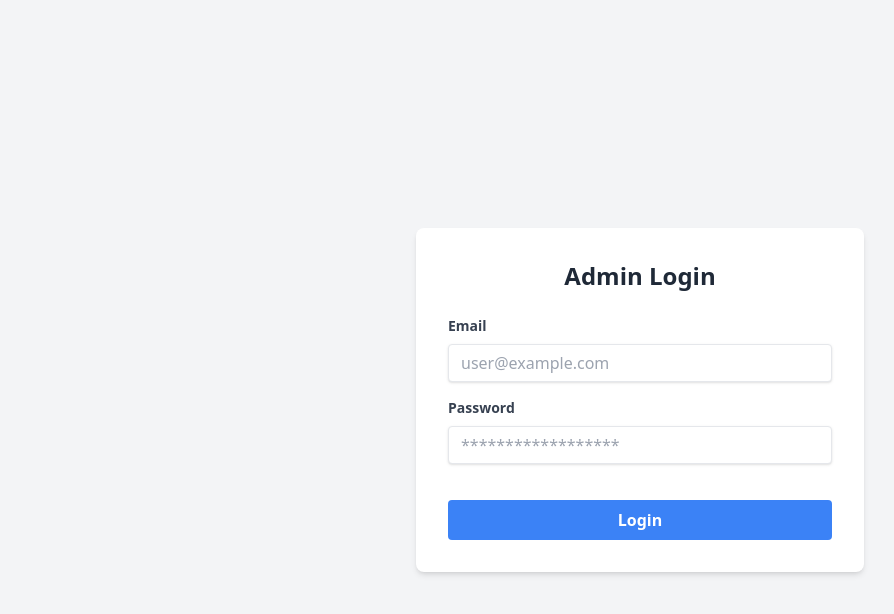
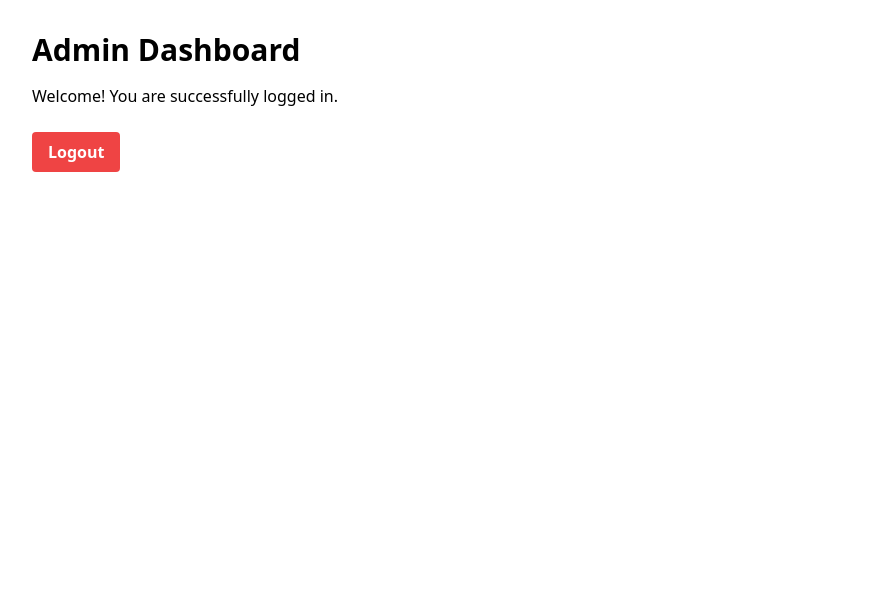
Before and after one commit to mohamadsolkhannawawi/article-project-frontend, a React app: page / in a window 1280 px wide. Shown: the top 614 px of the page, without its empty margins (0-894 px from the left). Built offline with nearby package versions, Linux system fonts and the light colour scheme; sample sign-in values are in the browser's storage; the HTML template or start-up script is replaced by a standard one.

Commit message:
feat(auth): Implement protected routing and login redirect

```diff
--- a/src/App.jsx
+++ b/src/App.jsx
@@ -1,9 +1,53 @@
 import React from "react";
+import { BrowserRouter, Routes, Route, Navigate } from "react-router-dom";
+import { useAuth } from "./context/AuthContext";
 import LoginPage from "./pages/LoginPage";
-import "./index.css"; // Make sure Tailwind styles are imported
+import DashboardPage from "./pages/DashboardPage";
+import ProtectedRoute from "./components/ProtectedRoute"; // Import the gatekeeper
+import "./index.css";
 
 function App() {
-    return <LoginPage />;
+    const { isAuthenticated } = useAuth();
+
+    return (
+        <BrowserRouter>
+            <Routes>
+                {/*
+          Public Route: /login
+          If the user is already authenticated, redirect them to the dashboard.
+          Otherwise, show the LoginPage.
+        */}
+                <Route
+                    path="/login"
+                    element={
+                        isAuthenticated ? (
+                            <Navigate to="/" replace />
+                        ) : (
+                            <LoginPage />
+                        )
+                    }
+                />
+
+                {/*
+          Protected Routes: / (Dashboard)
+          We wrap these routes in our <ProtectedRoute /> component.
+        */}
+                <Route path="/" element={<ProtectedRoute />}>
+                    {/* The <Outlet /> in ProtectedRoute will render this 'index' route */}
+                    <Route index element={<DashboardPage />} />
+
+                    {/* We will add other admin routes here later:
+            <Route path="posts" element={<AllPostsPage />} />
+            <Route path="posts/new" element={<AddNewPostPage />} />
+            <Route path="posts/edit/:id" element={<EditPostPage />} />
+          */}
+                </Route>
+
+                {/* Fallback route for 404 Not Found */}
+                <Route path="*" element={<div>404 - Page Not Found</div>} />
+            </Routes>
+        </BrowserRouter>
+    );
 }
 
 export default App;
--- /dev/null
+++ b/src/components/ProtectedRoute.jsx
@@ -0,0 +1,23 @@
+import React from "react";
+import { useAuth } from "../context/AuthContext";
+import { Navigate, Outlet } from "react-router-dom";
+
+function ProtectedRoute() {
+    const { isAuthenticated, loading } = useAuth();
+
+    // Show a loading indicator while auth status is being checked
+    if (loading) {
+        return <div>Loading...</div>; // Or a proper spinner component
+    }
+
+    // If authenticated, render the child route (e.g., DashboardPage)
+    // <Outlet> is the placeholder for the child component
+    if (isAuthenticated) {
+        return <Outlet />;
+    }
+
+    // If not authenticated, redirect to the login page
+    return <Navigate to="/login" replace />;
+}
+
+export default ProtectedRoute;
--- /dev/null
+++ b/src/pages/DashboardPage.jsx
@@ -0,0 +1,21 @@
+import React from "react";
+import { useAuth } from "../context/AuthContext"; // Import useAuth
+
+function DashboardPage() {
+    const { logout } = useAuth(); // Get the logout function
+
+    return (
+        <div className="p-8">
+            <h1 className="text-3xl font-bold mb-4">Admin Dashboard</h1>
+            <p className="mb-6">Welcome! You are successfully logged in.</p>
+            <button
+                onClick={logout} // Add logout functionality
+                className="bg-red-500 hover:bg-red-700 text-white font-bold py-2 px-4 rounded focus:outline-none focus:shadow-outline"
+            >
+                Logout
+            </button>
+        </div>
+    );
+}
+
+export default DashboardPage;
--- a/src/pages/LoginPage.jsx
+++ b/src/pages/LoginPage.jsx
@@ -1,5 +1,6 @@
 import React, { useState } from "react";
 import { useAuth } from "../context/AuthContext";
+import { useNavigate } from "react-router-dom";
 
 function LoginPage() {
     // useState hooks to manage form inputs
@@ -9,6 +10,7 @@ function LoginPage() {
 
     // Get login function and loading state from our context
     const { login, loading } = useAuth();
+    const navigate = useNavigate();
 
     const handleSubmit = async (event) => {
         event.preventDefault();
@@ -19,9 +21,8 @@ function LoginPage() {
         if (!result.success) {
             setError(result.error || "Invalid credentials. Please try again.");
         } else {
-            // On successful login, the AuthContext now holds the token.
-            // We will handle redirecting the user in the next step with routing.
-            console.log("Login successful! Token is stored.");
+            // Login successful, redirect to the dashboard
+            navigate("/", { replace: true });
         }
     };
 
```
